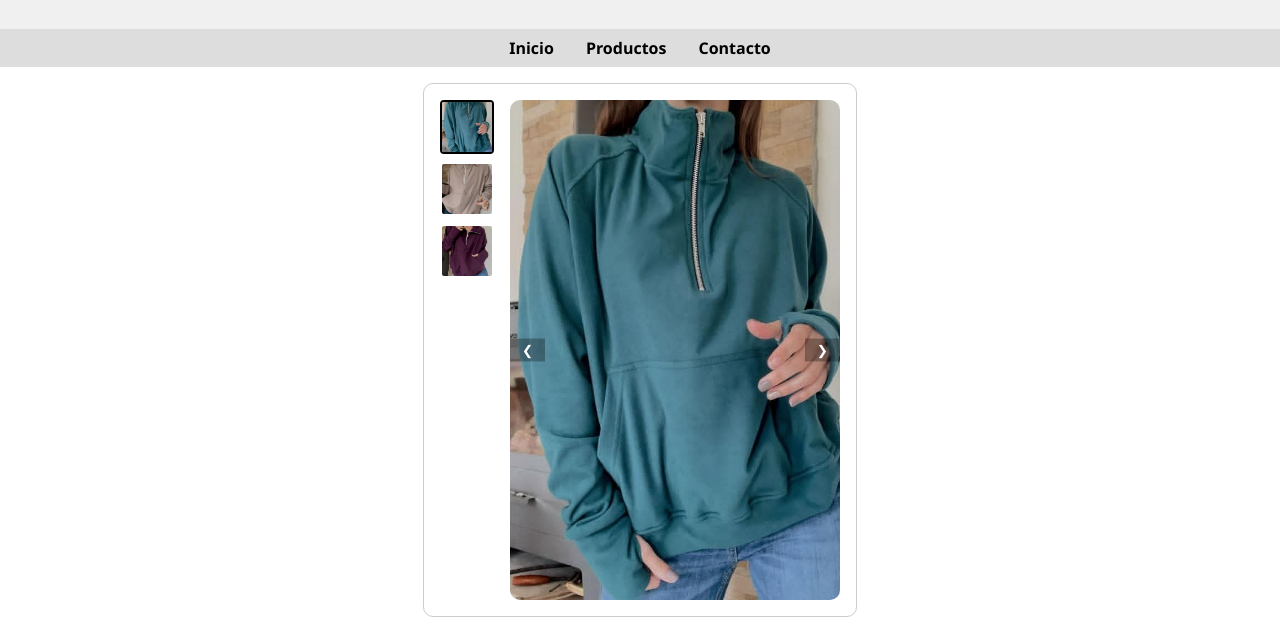
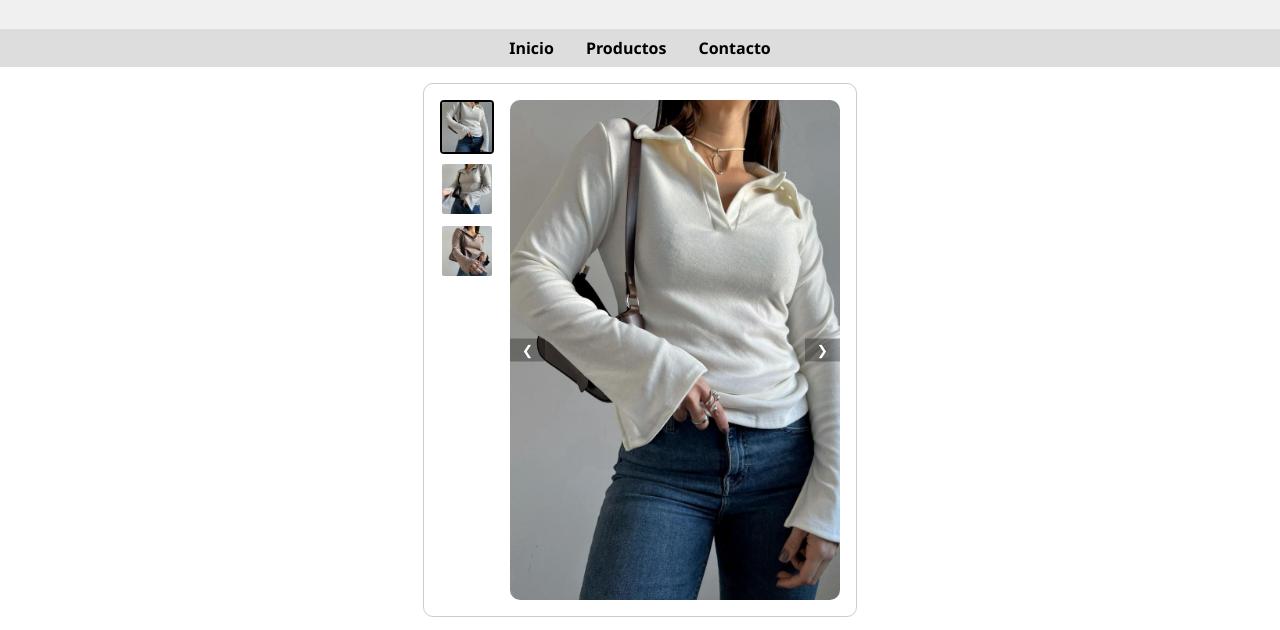
Before and after one commit to DavidTreto/isa.github.io, a plain HTML site: page indexb.html in a window 1280 px wide. Shown: the part 127-757 px from the top of the page. Drawn offline with Linux system fonts and the light colour scheme.

Commit message:
Update indexb.html

```diff
--- a/indexb.html
+++ b/indexb.html
@@ -190,14 +190,14 @@
   </nav>
   <section class="producto-detalle">
     <div class="miniaturas">
-      <img src="img/isamini_1.jpeg" onclick="seleccionarImagen(0)" class="selected">
-      <img src="img/isamini_2.jpeg" onclick="seleccionarImagen(1)">
-      <img src="img/isamini_3.jpeg" onclick="seleccionarImagen(2)">
+      <img src="img/R_1.jpeg" onclick="seleccionarImagen(0)" class="selected">
+      <img src="img/R_2.jpeg" onclick="seleccionarImagen(1)">
+      <img src="img/R_3.jpeg" onclick="seleccionarImagen(2)">
     </div>
     <div class="carousel">
-      <img src="img/isamini_1.jpeg" class="active" alt="Pantalón Hawai 1">
-      <img src="img/isamini_2.jpeg" alt="Pantalón Hawai 2">
-      <img src="img/isamini_3.jpeg" alt="Pantalón Hawai 3">
+      <img src="img/R_1.jpeg" class="active" alt="Pantalón Hawai 1">
+      <img src="img/R_2.jpeg" alt="Pantalón Hawai 2">
+      <img src="img/R_3.jpeg" alt="Pantalón Hawai 3">
       <div class="carousel-buttons">
         <button onclick="mover(-1)">&#10094;</button>
         <button onclick="mover(1)">&#10095;</button>
```
